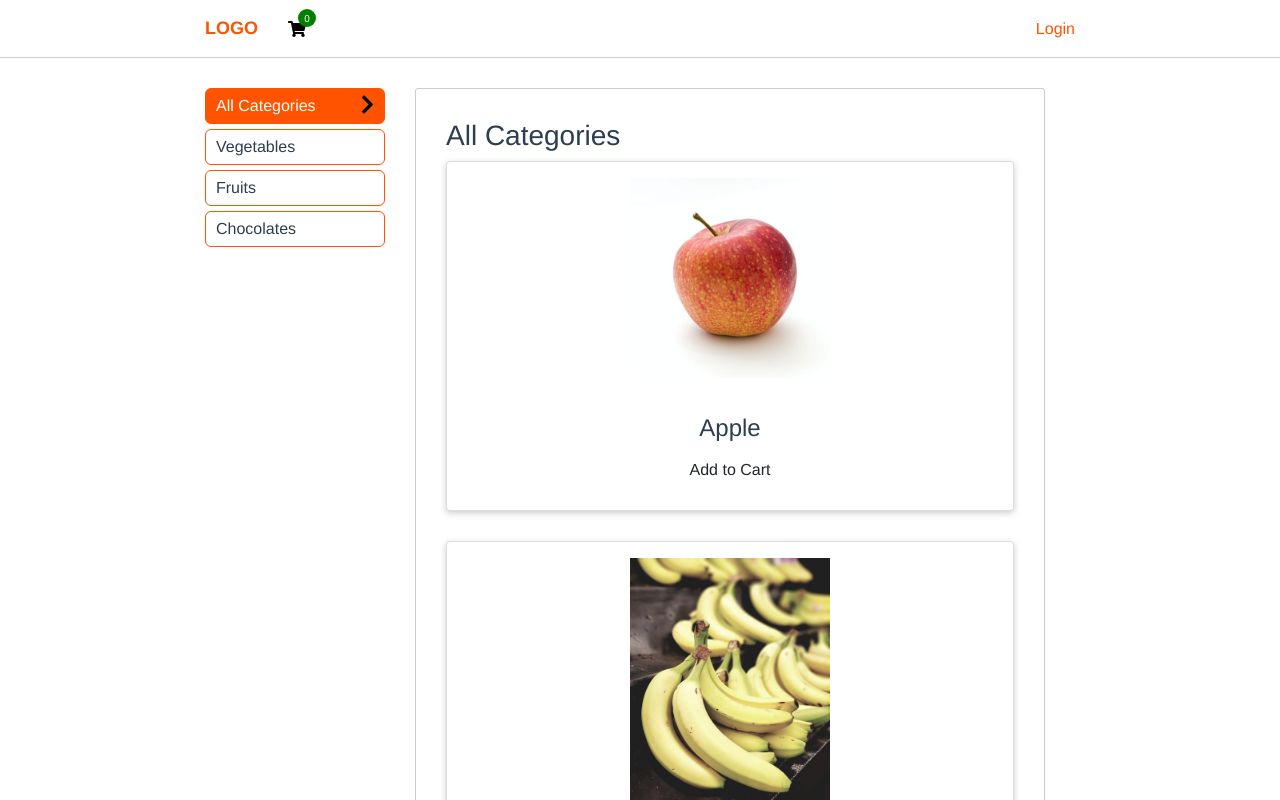
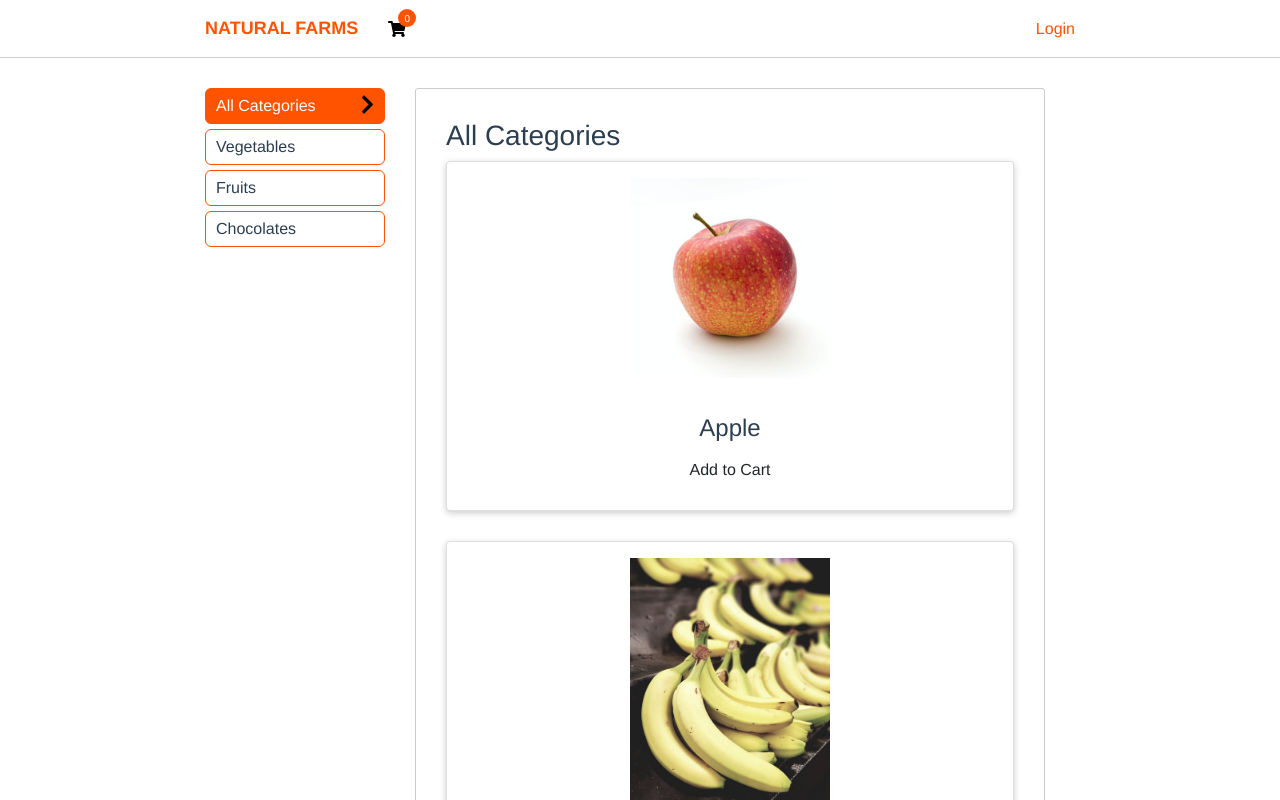
Before and after one commit to hareeshcs33/todo-vue, a Vue app: page / in a window 1280 px wide. Shown: the top 800 px of the page. Built offline with nearby package versions, Linux system fonts and the light colour scheme.

Commit message:
logo renamed.

```diff
--- a/src/components/header-block.vue
+++ b/src/components/header-block.vue
@@ -2,7 +2,7 @@
     <div class="header-block">
         <div class="header-content">
             <div class="hd-left-side">
-                <div class="logo">Logo</div>
+                <div class="logo">Natural Farms</div>
                 <div class="cart-value">
                     <img src="../images/shopping-cart.svg"/>
                     <span class="cart-number">{{cartValue}}</span></div>
@@ -69,7 +69,7 @@ export default {
 .cart-number {
     color: #fff;
     font-size: 10px;
-    background-color: green;
+    background-color: #ff5300;
     padding: 4px;
     width: 18px;
     height: 18px;
```
